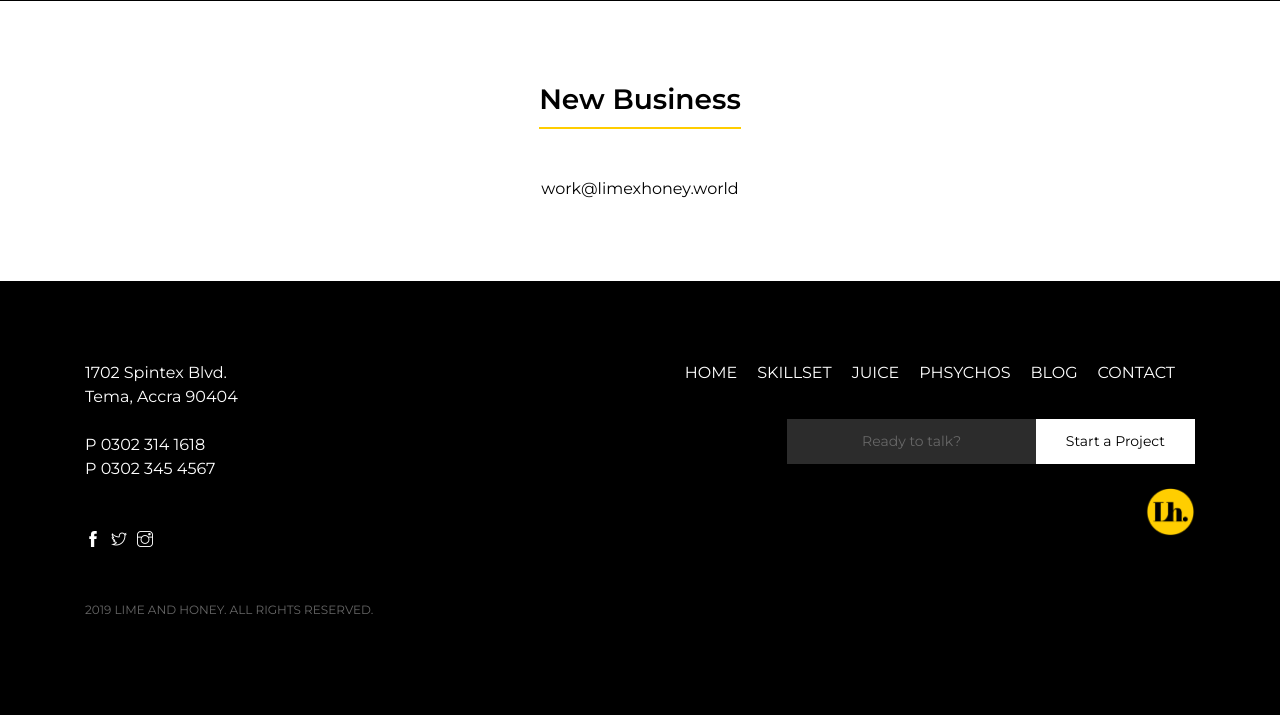
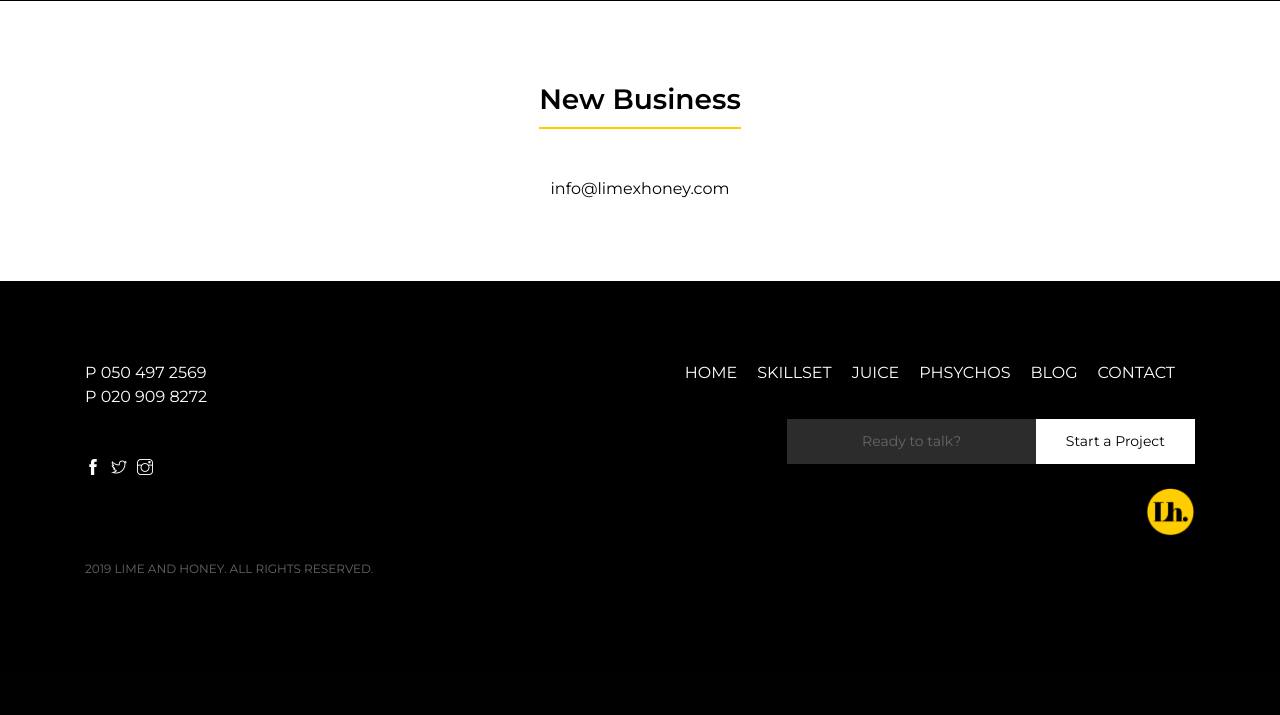
Before and after one commit to DawudAbdul12/lime-app, a Laravel app: page /contact in a window 1280 px wide. Shown: the part 789-1504 px from the top of the page. After the commit the page ends 1362 px from the top, so only its background shows below. Run offline with Laravel 8, Linux system fonts and the light colour scheme.

Commit message:
Edited content

```diff
--- a/resources/views/lime/contact.blade.php
+++ b/resources/views/lime/contact.blade.php
@@ -67,7 +67,7 @@
 	<div class="row">
 		<div class="col-12 text-center">
 			<h3 class="with-border-bottom mb-5"><strong>New Business</strong></h3>
-			<p class="mb-0"><a mailto="work@limexhoney.world">work@limexhoney.world</a></p>
+			<p class="mb-0"><a mailto="info@limexhoney.com">info@limexhoney.com</a></p>
 		</div>
 	</div>
 </div>
--- a/resources/views/lime/includes/footer.blade.php
+++ b/resources/views/lime/includes/footer.blade.php
@@ -1,10 +1,10 @@
 <footer class="footer py-80">
   <div class="container footer-content">
     <div class="footer-left">
-      <p class="mb-0">1702 Spintex Blvd.</p>
-      <p class="mb-4">Tema, Accra 90404</p>
-      <p class="mb-0">P <a tel="0302 314 1618">0302 314 1618</a></p>
-      <p class="mb-5">P <a tel="0302 345 4567">0302 345 4567</a></p>
+      {{-- <p class="mb-0">1702 Spintex Blvd.</p>
+      <p class="mb-4">Tema, Accra 90404</p> --}}
+      <p class="mb-0">P <a tel="050 497 2569">050 497 2569</a></p>
+      <p class="mb-5">P <a tel="020 909 8272">020 909 8272</a></p>
       <p class="mb-5 socials">
         <a href="" target="new"><i class="ti-facebook"></i></a>
         <a href="" target="new"><i class="ti-twitter"></i></a>
--- a/resources/views/lime/phsychos.blade.php
+++ b/resources/views/lime/phsychos.blade.php
@@ -16,7 +16,7 @@
 		<div class="col-xl-7 col-lg-9 col-md-10 col-12 mx-auto text-center">
 			<h1 class="mb-2"><strong>Who We Are.</strong></h1>
 			<h6 class="grey-text mb-5"><strong>Creative Digital Agency</strong></h6>
-			<p class="lead grey-text mb-0">We're a small team with a loud mouth and the zeal for story telling in the most unique ways possible. We give brands and businesses the much-needed oomph, to stay on the minds and in the hearts of their customers.</p>
+			<p class="lead grey-text mb-0">We're a young team with a loud mouth and the zeal for story telling in the most unique ways possible. We give brands and businesses the much-needed oomph, to stay on the minds and in the hearts of their customers.</p>
 		</div>
 	</div>
 </div>
--- a/resources/views/lime/skillset.blade.php
+++ b/resources/views/lime/skillset.blade.php
@@ -71,7 +71,7 @@
 	</div>
 </div>
 
-<div class="container py-80">
+{{-- <div class="container py-80">
 	<div class="row">
 		<div class="col-md-4 col-12 mb-4">
 			<h3><strong>What Clients Are <br> Saying</strong></h3>
@@ -89,7 +89,7 @@
 			<p class="small mb-0">HUDSON PACIFIC PROPERTIES</p>
 		</div>
 	</div>
-</div>
+</div> --}}
 
 <div class="bg-grey py-80">
 	<div class="container text-center">
```
